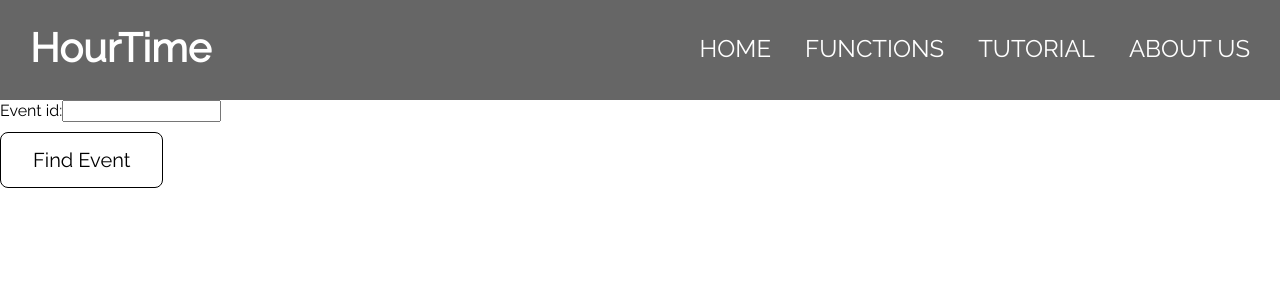
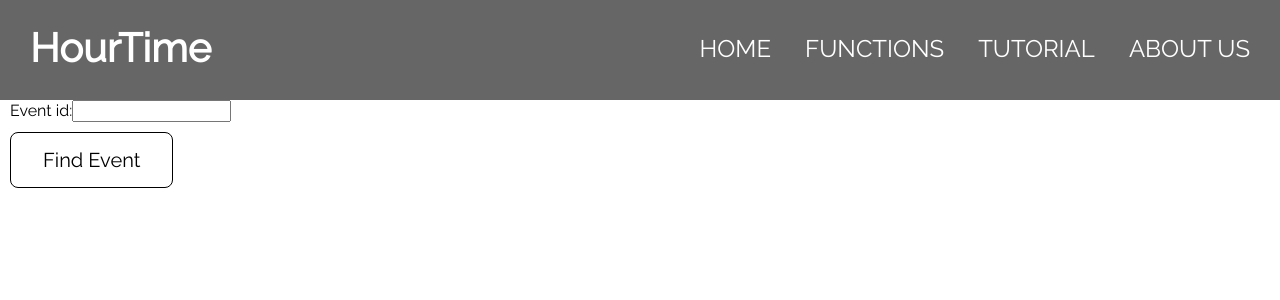
Before and after one commit to CheeXueyi/free-time-finder, a Flask app: page /find_event in a window 1280 px wide. Shown: the top 300 px of the page. Run offline with Flask 2, Linux system fonts and the light colour scheme.

Commit message:
-Added left and right margins to main body of website -Added "back to event page" button in "find best dates" page

```diff
--- a/webapp/static/css/main.css
+++ b/webapp/static/css/main.css
@@ -29,6 +29,10 @@ h1 {
     display:flex;
     justify-content: center;
     align-content: center;
+}
+
+#content{
+    margin:0px 10px;
 }
 
 .button {
--- a/webapp/templates/base.html
+++ b/webapp/templates/base.html
@@ -23,8 +23,10 @@
     </div>
   </div>
   <div id="blank"></div>
+  <div id="content">
     {% block content %}
     {% endblock %}
+  </div>
 </body>
 <script src="https://ajax.googleapis.com/ajax/libs/jquery/3.6.0/jquery.min.js"></script>
 <script>
--- a/webapp/templates/find_best_dates.html
+++ b/webapp/templates/find_best_dates.html
@@ -12,7 +12,7 @@
 {% block content %}
 <meta id="event_id" event_id="{{event_id}}">
 <button id="sort_by_busy" class="button">Sort by number of people free</button>
-<button id="sort_by_date" class="button">Sort by date</button>
+<button id="sort_by_date" class="button" style="margin-bottom:10px;">Sort by date</button>
 <table>
     <thead>
         <td>Index</td><td>Dates</td><td>People who are busy</td>
@@ -20,6 +20,7 @@
     <tbody class="dates">
     </tbody>
 </table>
+<a href="/find_event?event_id={{event_id}}" class="button">Back to event page</a>
 {% endblock %}
 
 {% block script %}
```
